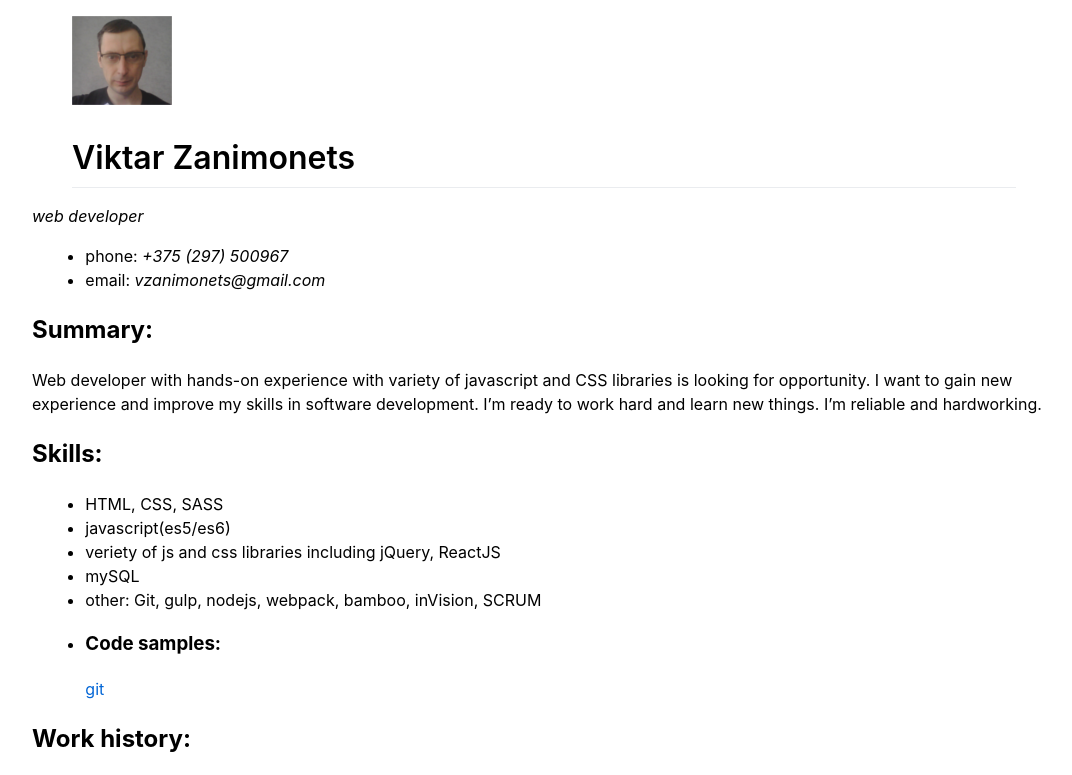
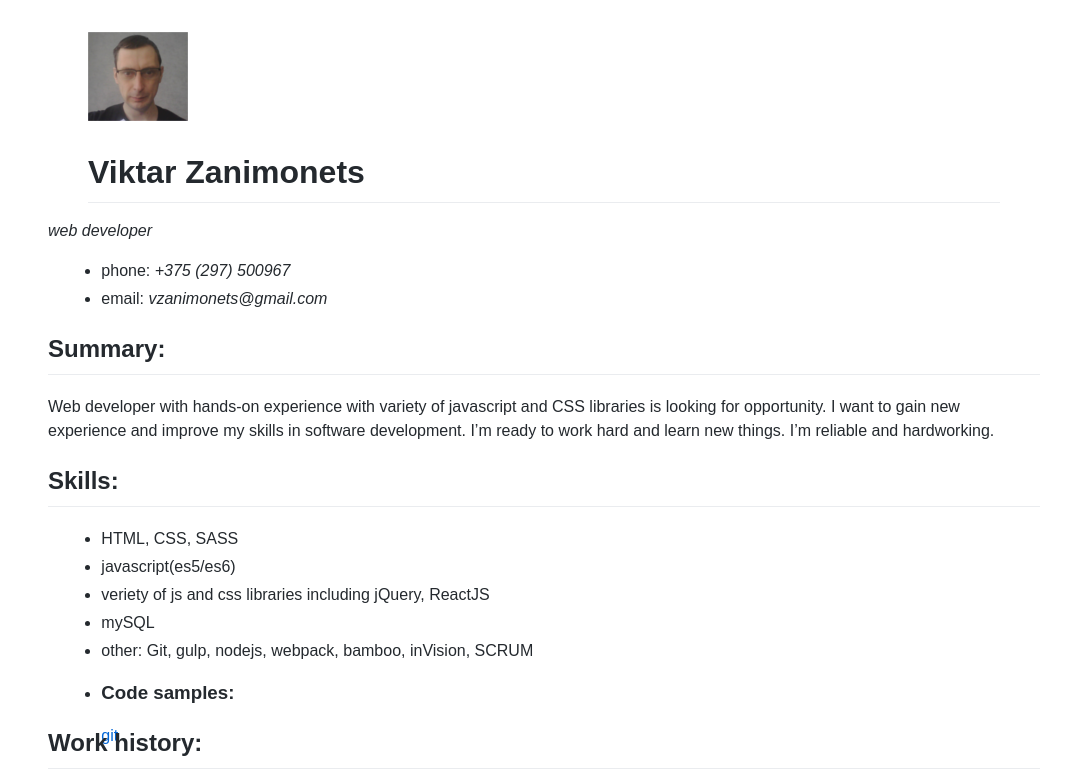
Before and after one commit to vzanimonets/rsschool-2019Q1-cv, a plain HTML site: page index.html in a window 1280 px wide. Shown: the top 775 px of the page, without its empty margins (96-1168 px from the left). Drawn offline with Linux system fonts and the light colour scheme.

Commit message:
fix: add margin and padding for the page

```diff
--- a/css/style.css
+++ b/css/style.css
@@ -3,26 +3,39 @@
 :before {
   box-sizing: border-box;
 }
+html{
+    font-family: sans-serif;;
+}
 body {
   max-width: 1024px;
-  margin: 0 auto;
   font-family: -apple-system, BlinkMacSystemFont, "Segoe UI", Helvetica, Arial,
-    sans-serif, "Apple Color Emoji", "Segoe UI Emoji", "Segoe UI Symbol";
+    sans-serif, "Apple Color Emoji", "Segoe UI Emoji", "Segoe UI Symbol"ZZZ;
   font-size: 16px;
   line-height: 1.5;
+  color: #24292e;
   word-wrap: break-word;
+  padding: 0 16px;
+  margin: 32px auto;
 }
 a {
-    color: #0366d6;
-    text-decoration: none;
+  text-decoration: none;
+  color: #0366d6;
+}
+a:hover {
+  text-decoration: underline;
 }
 h1 {
   padding-bottom: 0.3em;
-  margin-bottom: 16px;
+  margin: 24px auto 16px;
   font-size: 2em;
-  border-bottom: 1px solid #eaecef;
   font-weight: 600;
   line-height: 1.25;
+  border-bottom: 1px solid #eaecef;
+}
+h2 {
+  padding-bottom: 0.3em;
+  font-size: 1.5em;
+  border-bottom: 1px solid #eaecef;
 }
 p {
   margin: 0 auto 16px;
@@ -30,6 +43,14 @@ p {
 ul {
   margin: 0 16pt;
   padding-left: 2em;
+}
+li{
+    line-height: 24px;
+    height: 24px;
+}
+
+li + li {
+  margin-top: 0.25em;
 }
 table {
   display: block;
@@ -43,9 +64,10 @@ tr {
   border-top: 1px solid #c6cbd1;
 }
 tr:nth-child(2n) {
-    background-color: #f6f8fa;
+  background-color: #f6f8fa;
 }
- th, td {
+th,
+td {
   padding: 6px 13px;
   border: 1px solid #dfe2e5;
 }
```
